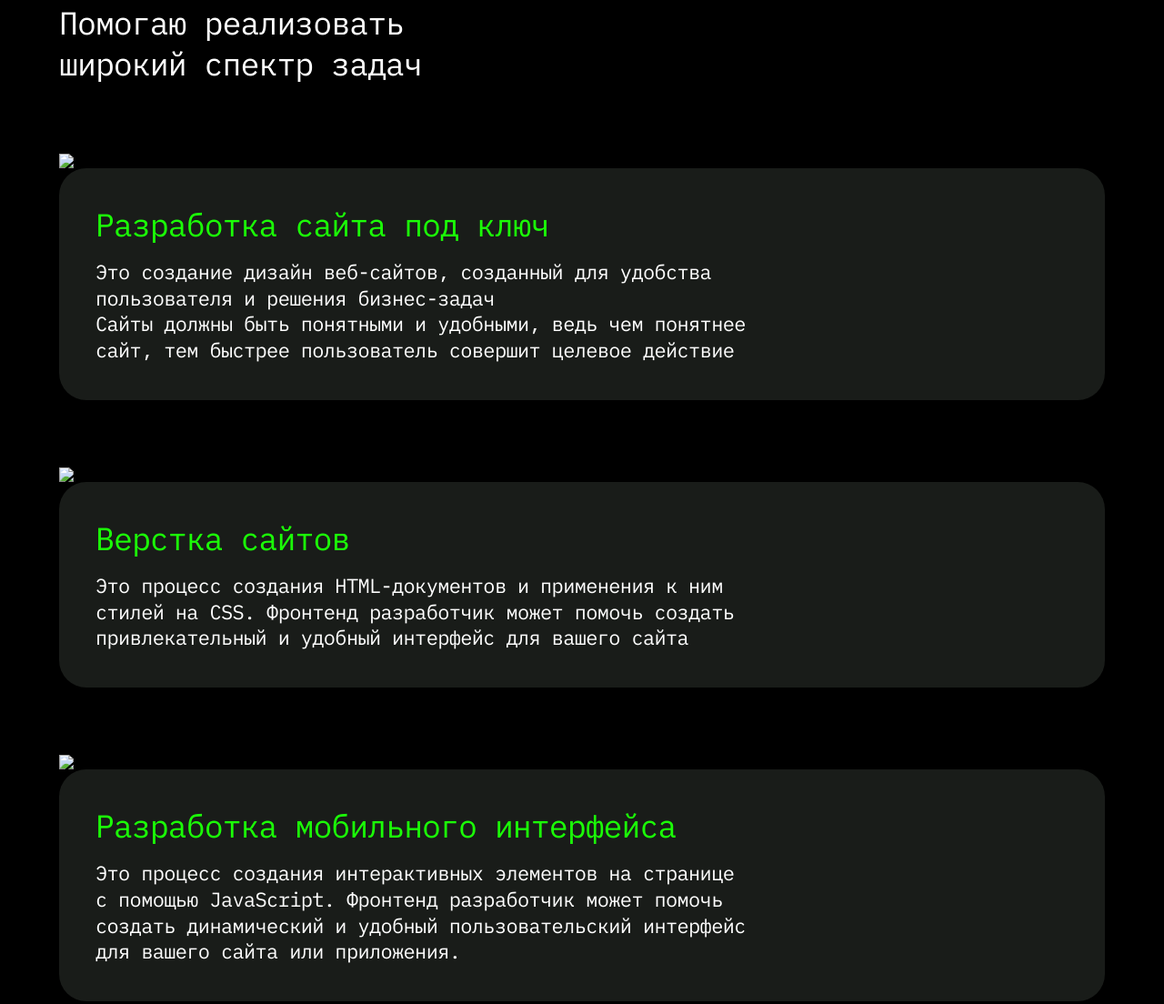
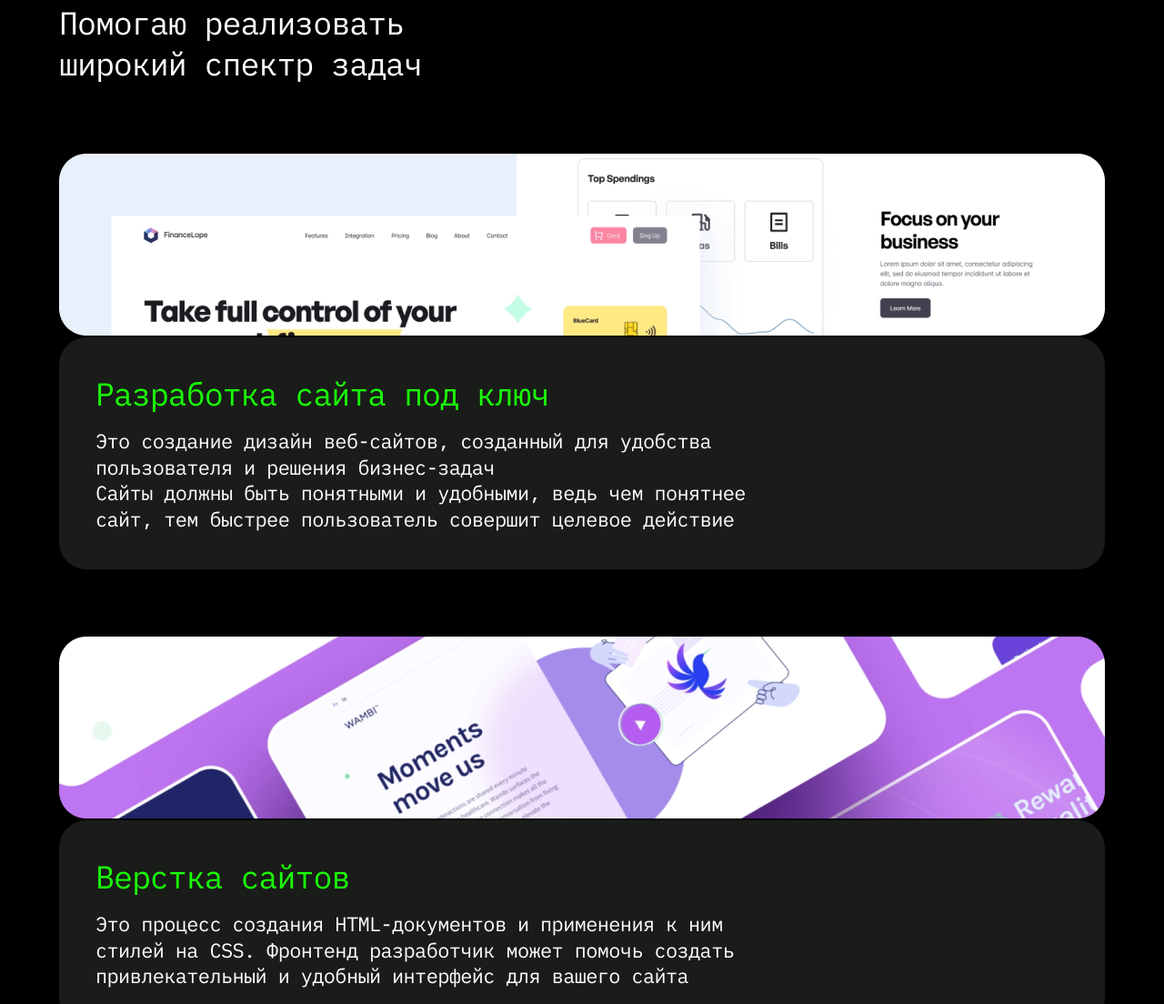
Before and after one commit to evgeniygalyamov/alexorlove, a plain HTML site: page index.html in a window 1280 px wide. Shown: the part 4579-5683 px from the top of the page at 91% size. Drawn offline with Linux system fonts and the light colour scheme; the site is published under a folder, as on GitHub Pages, so addresses that start at the root find nothing.

Commit message:
Update index.html

```diff
--- a/index.html
+++ b/index.html
@@ -135,7 +135,7 @@
         <h3 class="services__title">Помогаю реализовать широкий спектр задач</h3>
         <ul class="services__list">
           <li class="services__list-card">
-            <img class="img__whrapper" src="/resources/task1.png" alt="Сайт" class="services__list-cardimg"> </img>
+            <img class="img__whrapper" src="./resources/task1.png" alt="Сайт" class="services__list-cardimg"> </img>
             <div class="services__list-card-content">
               <h3 class="services__list-card-title">
                 Разработка сайта под ключ
@@ -148,7 +148,7 @@
             </div>
           </li>
           <li class="services__list-card">
-            <img class="img__whrapper"  src="/resources/task2.png" alt="Разработка" class="services__list-cardimg">
+            <img class="img__whrapper"  src="./resources/task2.png" alt="Разработка" class="services__list-cardimg">
             </img>
             <div class="services__list-card-content">
               <h3 class="services__list-card-title">
@@ -160,7 +160,7 @@
             </div>
           </li>
           <li class="services__list-card">
-            <img class="img__whrapper"  src="/resources/task3.png" alt="Верстка" class="services__list-cardimg"></img>
+            <img class="img__whrapper"  src="./resources/task3.png" alt="Верстка" class="services__list-cardimg"></img>
             <div class="services__list-card-content">
               <h3 class="services__list-card-title">
                 Разработка мобильного интерфейса
```
